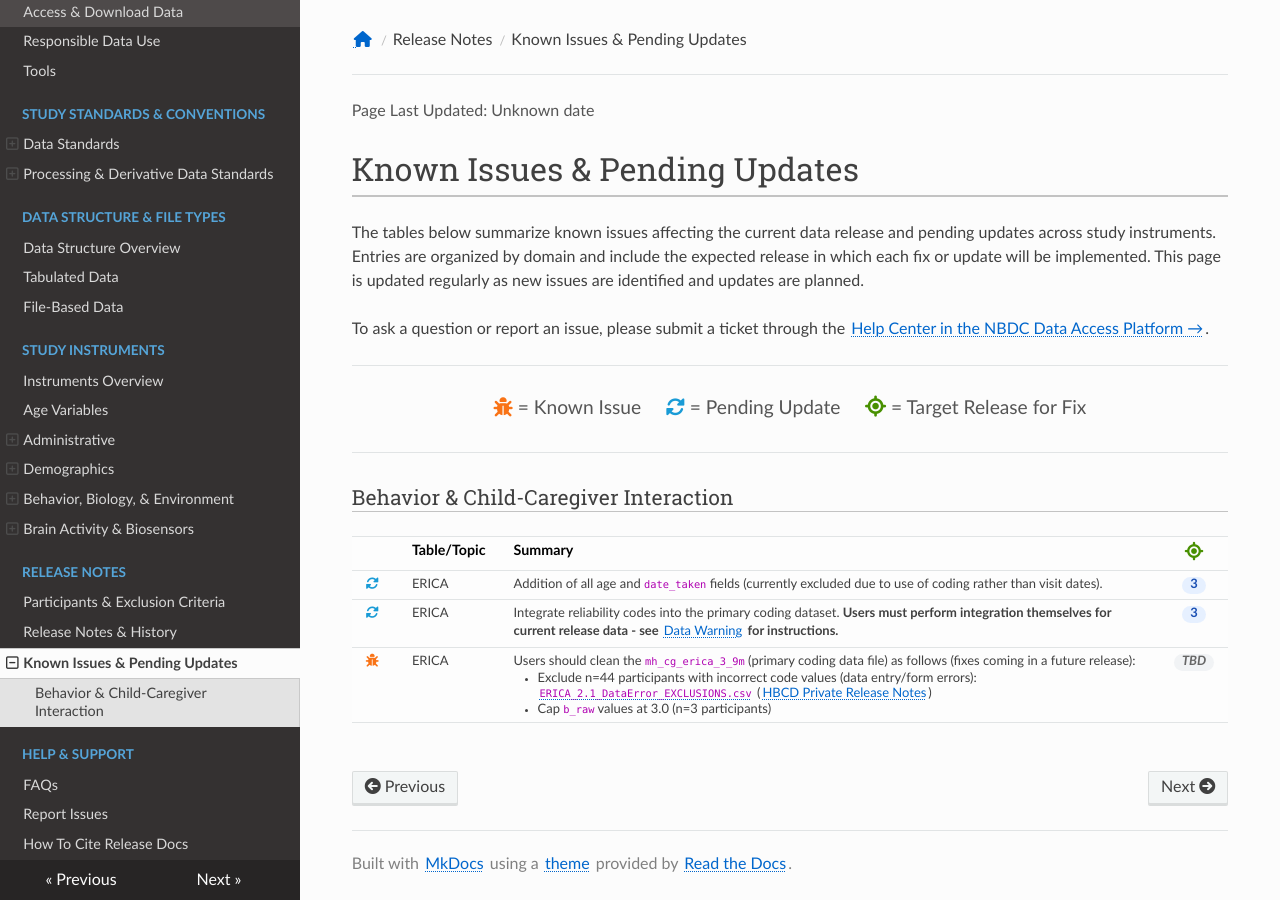
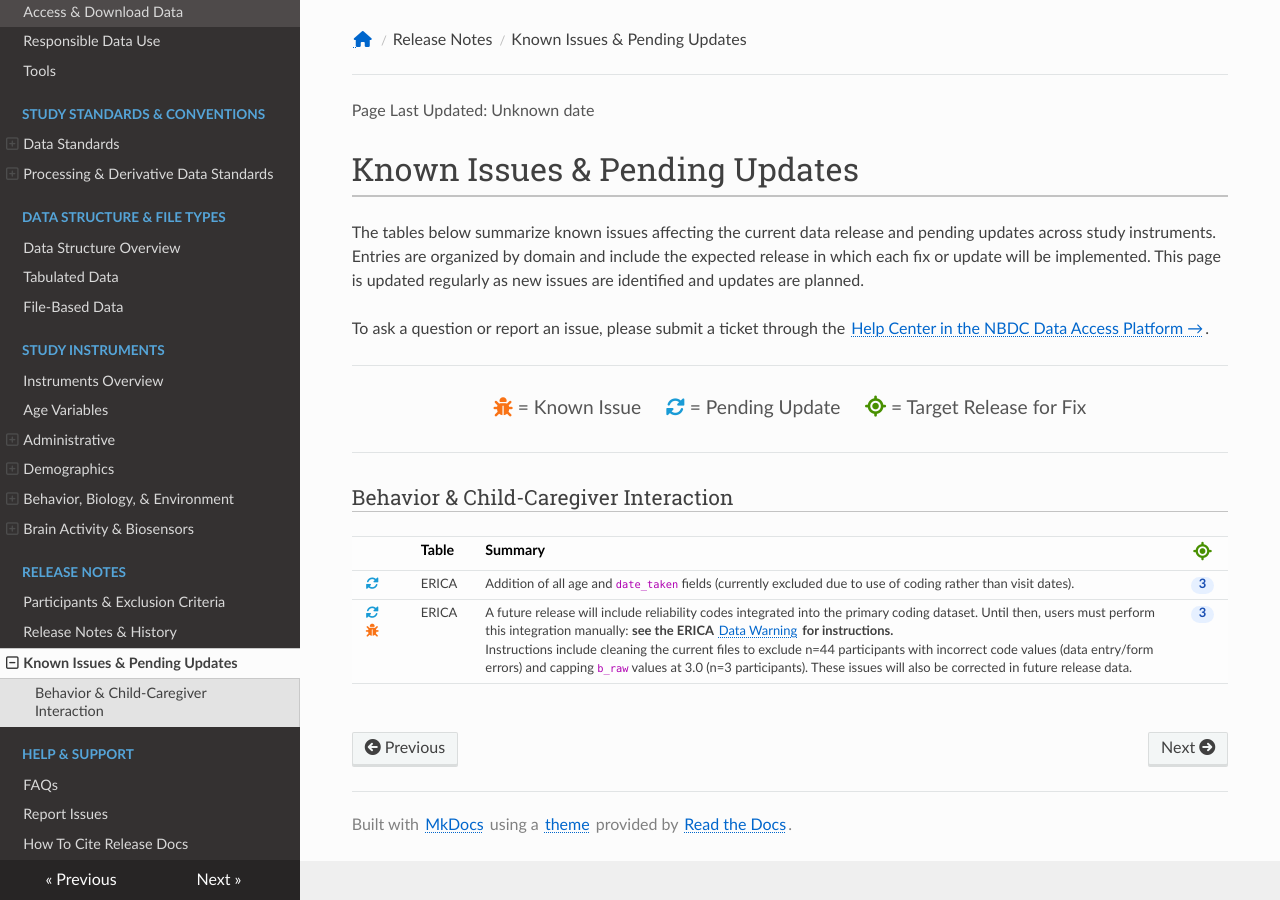
Before and after one commit to nbdc-datahub/hbcd-docs, an MkDocs documentation site: the page built from docs/changelog/issues-updates.md, in a window 1280 px wide. Built offline with MkDocs 1.6.1, drawn with Linux system fonts in a browser that asks for light colours; nearby versions of some CDN libraries.

Commit message:
erica KI update

```diff
--- a/docs/changelog/issues-updates.md
+++ b/docs/changelog/issues-updates.md
@@ -59,7 +59,41 @@ To ask a question or report an issue, please submit a ticket through the [Help C
 <table class="compact-table-no-vertical-lines">
 <thead>
 <tr style="font-size: 1.1em;">
-<th></th><th>Table/Topic</th><th>Summary</th>
+<th></th><th>Table</th><th>Summary</th>
+<th style='text-align: center;'>
+  <i class="fa-solid fa-location-crosshairs" style="color: #489000; font-size: 1.3em;"></i>
+</th></tr>
+</thead>
+<tbody>
+<tr>
+<td><i class="fa-solid fa-rotate icon-rotate"></i></td>
+<td>ERICA</td>
+<td>Addition of all age and <code>date_taken</code> fields (currently excluded due to use of coding rather than visit dates).</td>
+<td style='text-align: center;'><span class='pr-pill pr-general'>3</span></td>
+</tr>
+
+<tr>
+<td><i class="fa-solid fa-rotate icon-rotate"></i><i class="fas fa-bug icon-bug"></i></td>
+<td>ERICA</td>
+<td>
+A future release will include reliability codes integrated into the primary coding dataset. Until then, users must perform this integration manually: <b>see the ERICA <a href="../../instruments/bcgi/erica/#warning">Data Warning</a> for instructions.</b>
+<br>
+Instructions include cleaning the current files to exclude n=44 participants with incorrect code values (data entry/form errors) and capping <code>b_raw</code> values at 3.0 (n=3 participants). These issues will also be corrected in future release data.
+</td>
+<td style='text-align: center;'><span class='pr-pill pr-general'>3</span></td>
+</tr>
+
+</tbody></table>
+
+
+<!--
+
+### ORIG
+
+<table class="compact-table-no-vertical-lines">
+<thead>
+<tr style="font-size: 1.1em;">
+<th></th><th>Table</th><th>Summary</th>
 <th style='text-align: center;'>
   <i class="fa-solid fa-location-crosshairs" style="color: #489000; font-size: 1.3em;"></i>
 </th></tr>
@@ -97,14 +131,4 @@ To ask a question or report an issue, please submit a ticket through the [Help C
 <td style='text-align: center;'><span class='pr-pill pr-tbd'>TBD</span></td>
 </tr>
 
-</tbody></table>
-
-
-<!-- ### ORIG:
-
-<tr>
-<td><i class="fas fa-bug icon-bug"></i></td>
-<td>ERICA</td>
-<td>For a subset of participants, ERICA Codes (N=17) or Reliability (N=2) form scores are inaccurate; corrected scores are available to DUC-authorized users via the <a href="https://hbcd-docs-private.lassoinformatics.com/#download">HBCD Private Release Notes</a>. Users should further exclude participants with values of 0 across all scores (N=23 Codes, 12 Reliability) prior to analysis. </td>
-<td style='text-align: center;'><span class='pr-pill pr-general'>3</span></td>
-</tr> -->
+</tbody></table> -->
```
